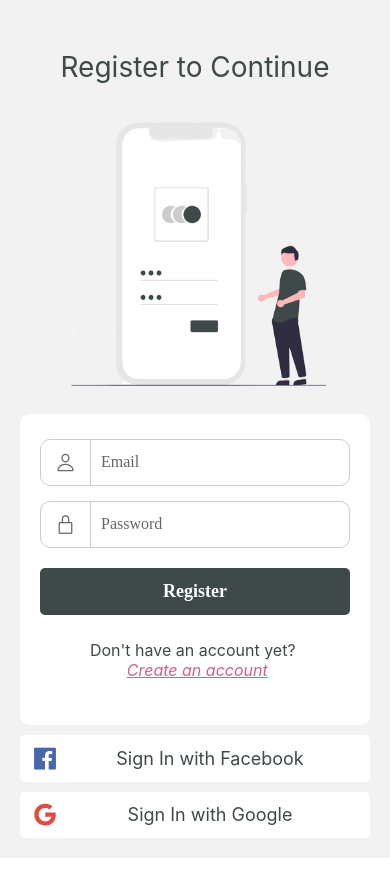
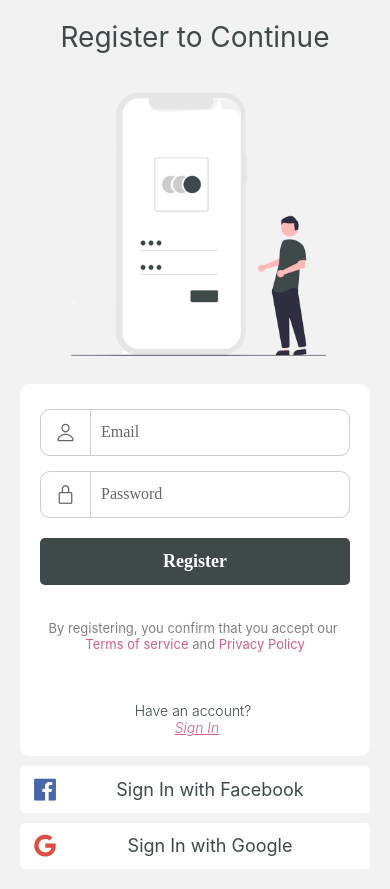
Before and after one commit to LuisSalas94/ReactNative-BookOutlet, a React Native app: screen /LoginScreen in a window 390 px wide. Before the commit the page ends 858 px from the top, so only its background shows below. Built offline with nearby package versions, Linux system fonts and the light colour scheme.

Commit message:
Add Styles to Login and SignUp Screens

```diff
--- a/src/screens/LoginScreen.tsx
+++ b/src/screens/LoginScreen.tsx
@@ -48,19 +48,30 @@ const LoginScreen = () => {
           secureTextEntry={true}
         />
         <FormButton buttonTitle="Register" onPress={() => registerUser()} />
+
+        <View style={styles.textPrivate}>
+          <Text style={styles.color_textPrivate}>
+            By registering, you confirm that you accept our{' '}
+          </Text>
+          <TouchableOpacity onPress={() => alert('Terms Clicked!')}>
+            <Text style={[styles.color_textPrivate, {color: '#d1618a'}]}>
+              Terms of service
+            </Text>
+          </TouchableOpacity>
+          <Text style={styles.color_textPrivate}> and </Text>
+          <Text style={[styles.color_textPrivate, {color: '#d1618a'}]}>
+            Privacy Policy
+          </Text>
+        </View>
         <TouchableOpacity
-          style={styles.forgotButton}
+          style={styles.navButton}
           onPress={() => navigation.navigate('SignUpScreen')}>
           <Text style={styles.navButtonText}>
-            Don't have an account yet? {'\n'}{' '}
-            <Text style={styles.navButtonText2}>Create an account</Text>
+            Have an account? {'\n'}{' '}
+            <Text style={styles.navButtonText2}>Sign In</Text>
           </Text>
         </TouchableOpacity>
       </View>
-
-      {/*   <TouchableOpacity style={styles.forgotButton}>
-        <Text style={styles.navButtonText}>Forgot Password?</Text>
-      </TouchableOpacity> */}
 
       <SocialButton
         buttonTitle="Sign In with Facebook"
@@ -88,7 +99,7 @@ const styles = StyleSheet.create({
     justifyContent: 'center',
     alignItems: 'center',
     padding: 20,
-    paddingTop: 50,
+    paddingTop: 20,
   },
   container2: {
     justifyContent: 'center',
@@ -115,8 +126,8 @@ const styles = StyleSheet.create({
     marginVertical: 25,
   },
   navButtonText: {
-    fontSize: 16,
-    fontWeight: '400',
+    fontSize: 14,
+    fontWeight: '300',
     color: '#3f494a',
     textAlign: 'center',
   },
@@ -125,4 +136,15 @@ const styles = StyleSheet.create({
     fontStyle: 'italic',
     textDecorationLine: 'underline',
   },
+  textPrivate: {
+    flexDirection: 'row',
+    flexWrap: 'wrap',
+    marginVertical: 35,
+    justifyContent: 'center',
+  },
+  color_textPrivate: {
+    fontSize: 13,
+    fontWeight: '400',
+    color: 'grey',
+  },
 });
--- a/src/screens/SignUpScreen.tsx
+++ b/src/screens/SignUpScreen.tsx
@@ -72,7 +72,6 @@ const SignUpScreen = () => {
         ) : (
           <FormButton buttonTitle="Sign In" onPress={() => signInUser()} />
         )}
-        {/*     <FormButton buttonTitle="Sign In" onPress={() => signInUser()} /> */}
 
         <View style={styles.textPrivate}>
           <Text style={styles.color_textPrivate}>
@@ -93,8 +92,8 @@ const SignUpScreen = () => {
           style={styles.navButton}
           onPress={() => navigation.navigate('LoginScreen')}>
           <Text style={styles.navButtonText}>
-            Have an account? {'\n'}{' '}
-            <Text style={styles.navButtonText2}>Sign In</Text>
+            Don't have an account yet? {'\n'}{' '}
+            <Text style={styles.navButtonText2}>Create an account</Text>
           </Text>
         </TouchableOpacity>
       </View>
@@ -130,8 +129,8 @@ const styles = StyleSheet.create({
   },
 
   navButtonText: {
-    fontSize: 16,
-    fontWeight: '400',
+    fontSize: 14,
+    fontWeight: '300',
     color: '#3f494a',
     textAlign: 'center',
   },
@@ -139,6 +138,7 @@ const styles = StyleSheet.create({
     color: '#d1618a',
     fontStyle: 'italic',
     textDecorationLine: 'underline',
+    fontWeight: '300',
   },
   textPrivate: {
     flexDirection: 'row',
```
